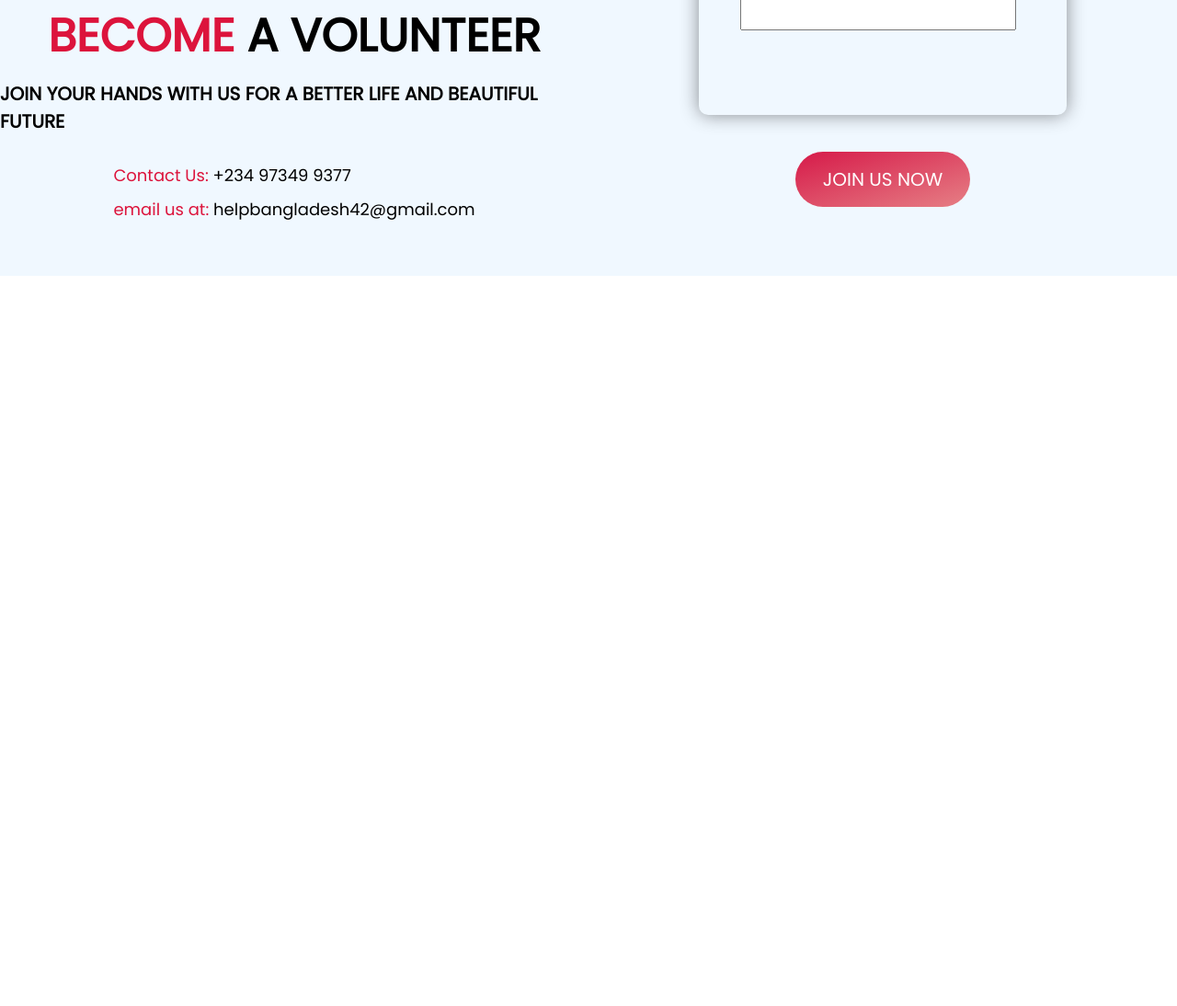
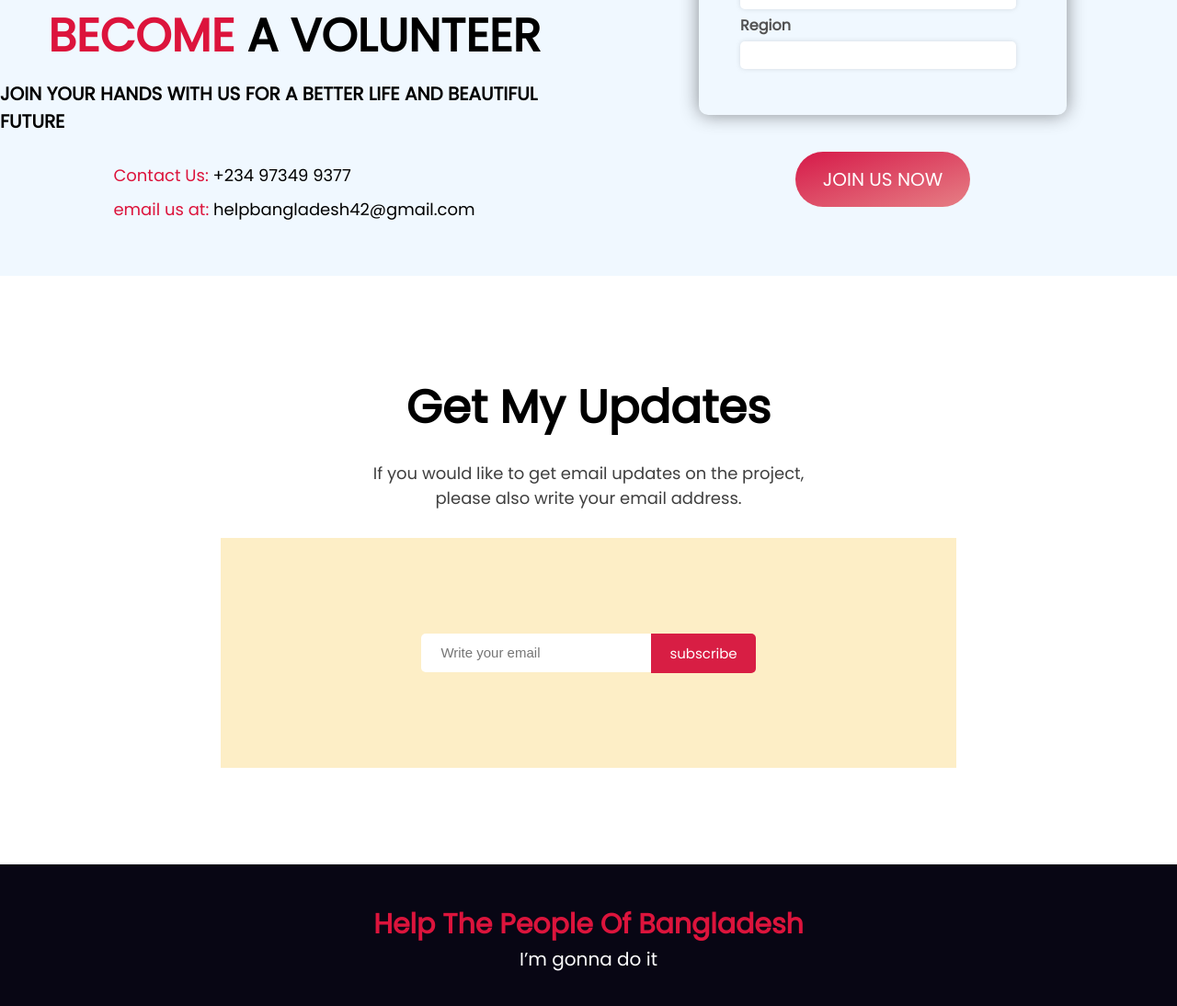
Before and after one commit to code-simplifier-mahbub/donate-assignment, a plain HTML site: page index.html in a window 1280 px wide. Shown: the part 2740-3834 px from the top of the page at 92% size. Before the commit the page ends 3040 px from the top, so only its background shows below. Drawn offline with Linux system fonts and the light colour scheme.

Commit message:
all section added

```diff
--- a/index.html
+++ b/index.html
@@ -84,5 +84,20 @@
             <a href="#" class="contact-btn">join us now</a>
         </div>
     </section>
+    <section id="update-section">
+        <h1>Get My Updates</h1>
+        <p>If you would like to get email updates on the project, <br> please also write your email address.</p>
+        <div class="update-email">
+            <form action="">
+                <input type="email" placeholder="Write your email">
+            </form>
+            <a href="#update-section" class="subscribe-btn">subscribe</a>
+        </div>
+    </section>
+    <!--footer section-->
+    <footer>
+        <h1>Help the People of Bangladesh</h1>
+        <p>I’m gonna do it</p>
+    </footer>
 </body>
 </html>
--- a/style.css
+++ b/style.css
@@ -1,8 +1,13 @@
 @import url('https://fonts.googleapis.com/css2?family=Poppins&display=swap');
+/**Universal selector**/
 *{
     margin: 0;
     padding: 0;
     box-sizing: border-box;
+}
+html
+{
+    scroll-behavior: smooth;
 }
 body
 {
@@ -240,13 +245,90 @@ a
     text-transform: capitalize;
     font-weight: 600;
     color: #525252;
+    margin-bottom: 5px;
+    margin-top: 5px;
 }
 #volunteer-section .volunteer-div form input
 {
     width: 300px;
     line-height: 30px;
+    outline: none;
+    border: none;
+    border-radius: 5px;
+    box-shadow: 0px 0px 5px rgba(107, 107, 107, 0.212);
 }
 #volunteer-section .volunteer-div .contact-btn
 {
     text-transform: uppercase;
 }
+/**update section**/
+#update-section
+{
+    display: flex;
+    justify-content: center;
+    align-items: center;
+    flex-direction: column;
+    min-height: 80vh;
+}
+#update-section h1
+{
+    font-size: 50px;
+    margin-bottom: 20px;
+}
+#update-section p
+{
+    text-align: center;
+    margin-bottom: 30px;
+    color: rgb(63, 63, 63);
+}
+#update-section .update-email
+{
+    width: 800px;
+    height: 250px;
+    background-color: rgb(253, 238, 198);
+    display: flex;
+    justify-content: center;
+    align-items: center;
+}
+#update-section .update-email input
+{
+    width: 250px;
+    height: 30px;
+    padding: 21px;
+    font-size: 15px;
+    border: none;
+    border-top-left-radius: 5px;
+    border-bottom-left-radius: 5px;
+    outline: none;
+}
+#update-section .update-email .subscribe-btn
+{
+    font-size: 15px;
+    padding: 10px 20px;
+    outline: none;
+    border-radius: 0px;
+    background-image: none;
+    background-color: rgb(216, 30, 68);
+    transform: translateY(-19px);
+    border-top-right-radius: 5px;
+    border-bottom-right-radius: 5px;
+}
+footer
+{
+    display: flex;
+    justify-content: center;
+    align-items: center;
+    flex-direction: column;
+    background-color: #080614;
+    min-height: 20vh;
+}
+footer h1
+{
+    font-size: 30px;
+    color: crimson;
+}
+footer p
+{
+    color: #fff;
+    font-size: 20px;
+}
```
